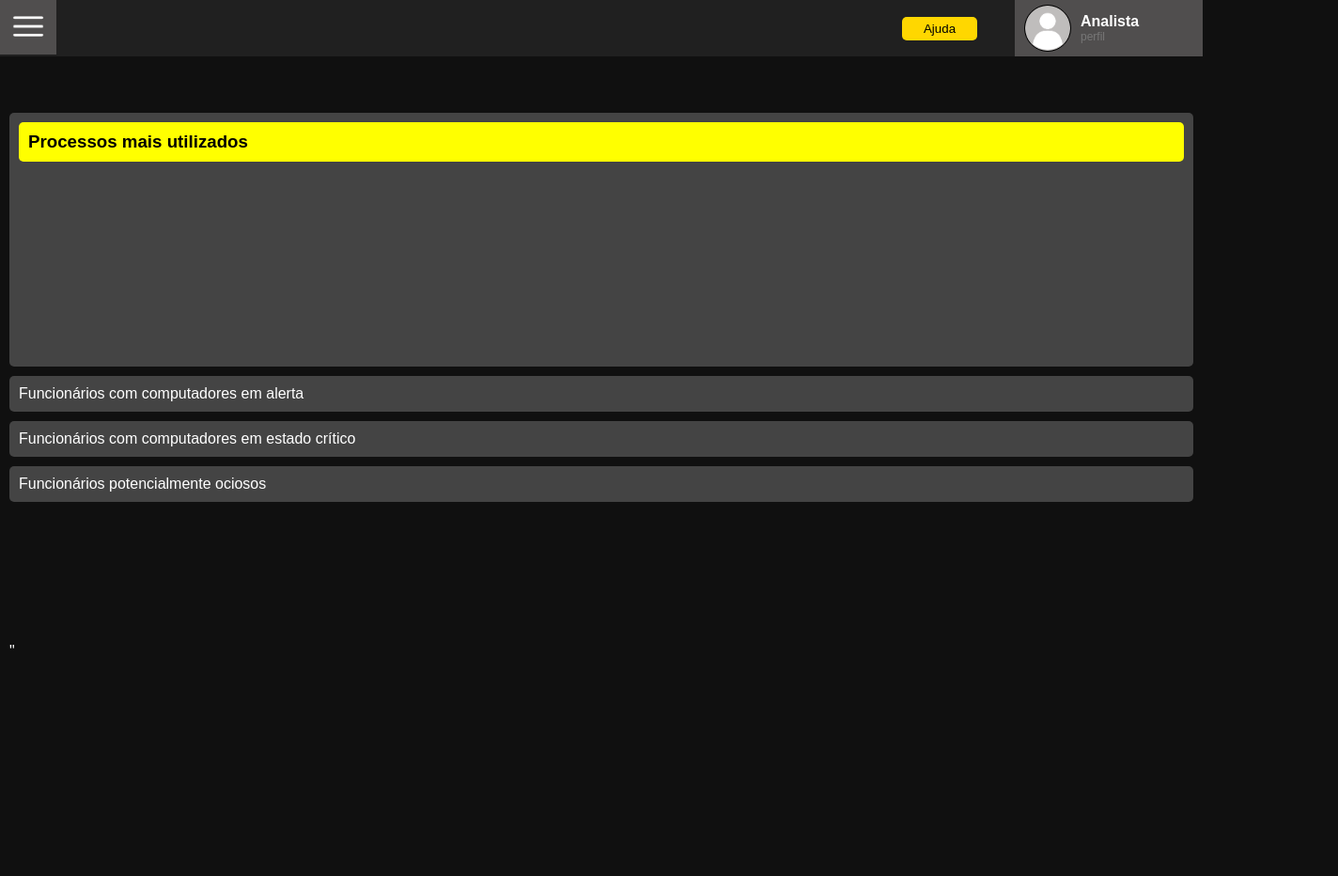
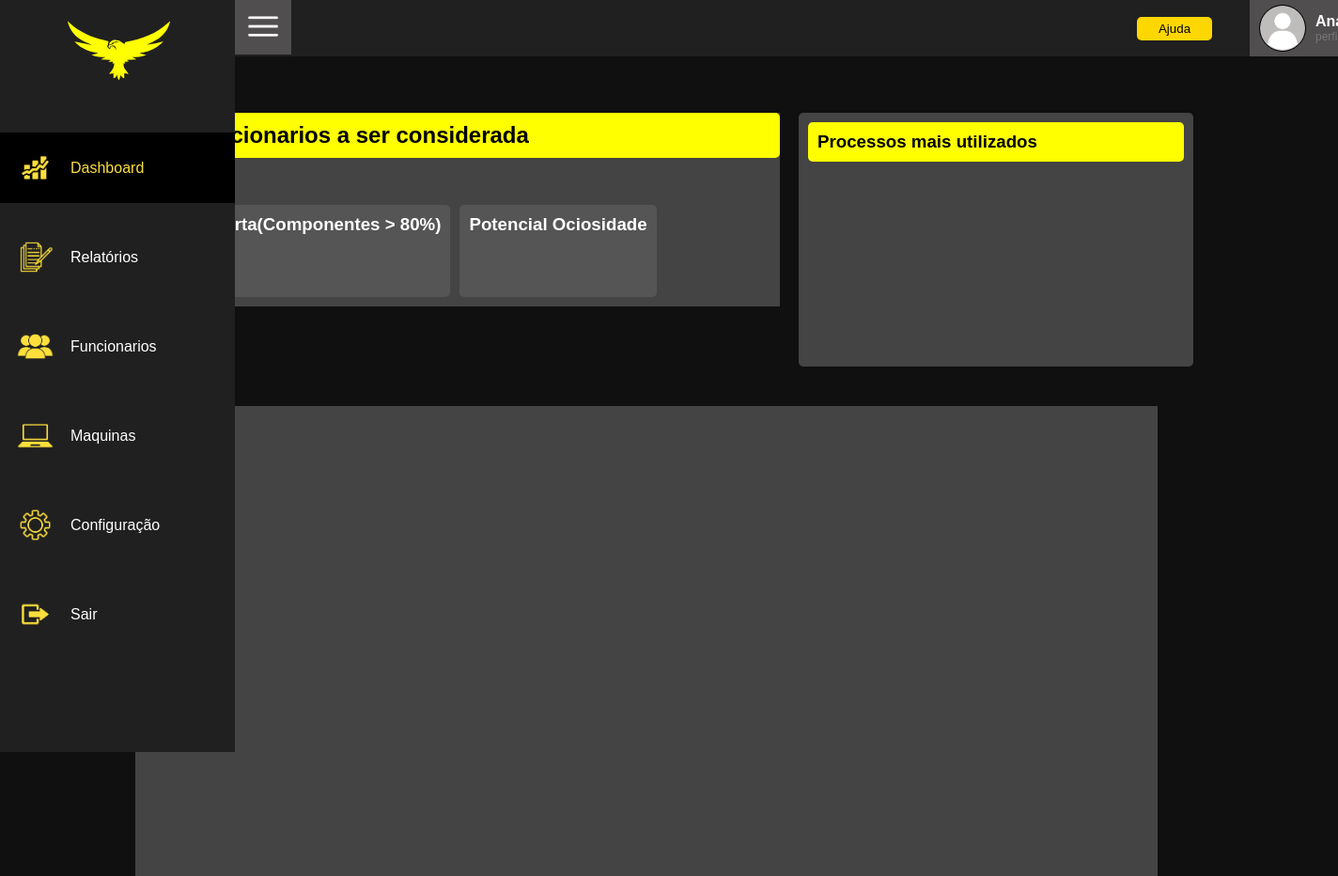
Before and after one commit to RemoteGuard/RemoteGuard, a website: page web-data-viz/public/dashboard/dashboardRenan.html in a window 1280 px wide. Both pictures are taken after a click on the element 15 px from the left and 30 px from the top of the page. Shown: the whole page at 94% size, 1424 px wide, since content can reach past the window. Before the commit the page ends 800 px from the top, so only its background shows below. Drawn offline with nearby package versions, Linux system fonts and the light colour scheme; no server answers.

Commit message:
css pagina renan remodelado

```diff
--- a/web-data-viz/public/css/css-renan.css
+++ b/web-data-viz/public/css/css-renan.css
@@ -6,13 +6,15 @@ body {
     height: 100%;
 }
 
-.content {
+/* .content {
     margin-top: 50px;
     flex: 1;
     display: grid;
     height: 100%;
     gap: 10px;
     padding: 10px;
+    flex-direction: row;
+    justify-content: space-evenly;
 }
 
 .processos {
@@ -21,6 +23,12 @@ body {
     padding: 10px;
     border-radius: 5px;
     height: 270px;
+    width: 320px;
+    flex: 1;
+}
+.descricao {
+padding: 3px;
+margin: 5px;
 }
 
 .processos h3 {
@@ -43,6 +51,13 @@ body {
     cursor: pointer;
 }
 
+.div_alerta{
+    display: flex;
+    flex-direction: column;
+    gap: 10px;
+    font-size: 20px;
+}
+
 .processos button:hover {
     background-color: #555;
 }
@@ -50,7 +65,7 @@ body {
 .info-funcionarios {
     grid-row: 2 / 3;
     display: flex;
-    flex-direction: column;
+    flex-direction: row;
     gap: 10px;
     margin-bottom: 140px;
 }
@@ -59,7 +74,114 @@ body {
     padding: 10px;
     background-color: #444;
     border-radius: 5px;
+} */
+
+
+.content {
+    margin-top: 50px;
+    display: flex; /* Flexbox ativado */
+    flex-direction: row; /* Coloca tudo na mesma linha */
+    gap: 20px; /* Espaçamento entre os itens */
+    justify-content: space-evenly; /* Espaçamento uniforme entre itens */
+    align-items: flex-start; /* Alinhamento no início do eixo vertical */
+    height: auto; /* Ajusta altura automaticamente */
+    padding: 10px;
 }
+
+.info-funcionarios {
+    display: flex;
+    flex-direction: row;
+    gap: 10px;
+    background-color: #444;
+    padding: 10px;
+    border-radius: 5px;
+    width: 820px;
+    margin-top: 40px;
+    align-items: stretch;
+}
+
+.fundo-performance {
+    background-color: #444;
+}
+
+.fundo-performance h2 {
+    background-color: yellow;
+    color: black;
+    margin: 0;
+    padding: 10px;
+    border-radius: 5px;
+}
+
+.info-funcionarios div {
+    padding: 10px;
+    background-color: #555;
+    border-radius: 5px;
+}
+
+.fundo-grafico {
+    background-color: #444;
+    padding: 32px;
+    width: 85%;
+    height: 500px;
+    margin-left: 9rem;
+    overflow: hidden;
+    display: flex;
+    justify-content: center;
+    align-items: center;
+    margin-top: 2rem;
+}
+.chart-area {
+    position: relative;
+    width: 100%;
+    height: 100%;
+}
+
+canvas {
+    width: 100% !important;
+    height: 100% !important;
+    max-width: 100%;
+    max-height: 100%;
+}
+
+.processos {
+    background-color: #444;
+    padding: 10px;
+    border-radius: 5px;
+    height: 270px;
+    width: 620px;
+}
+
+.processos h3 {
+    background-color: yellow;
+    color: black;
+    margin: 0;
+    padding: 10px;
+    border-radius: 5px;
+}
+
+.div_alerta {
+    display: flex;
+    flex-direction: column;
+    gap: 10px;
+    font-size: 20px;
+}
+
+.processos button {
+    display: block;
+    width: 100%;
+    margin: 5px 0;
+    padding: 10px;
+    background-color: #333;
+    color: white;
+    border: none;
+    border-radius: 3px;
+    cursor: pointer;
+}
+
+.processos button:hover {
+    background-color: #555;
+}
+
 
 .grafico {
     grid-column: 2 / 3;
--- a/web-data-viz/public/dashboard/dashboardRenan.html
+++ b/web-data-viz/public/dashboard/dashboardRenan.html
@@ -1,10 +1,12 @@
 <!DOCTYPE html>
 <html lang="en">
+
 <head>
     <meta charset="UTF-8">
     <meta name="viewport" content="width=device-width, initial-scale=1.0">
     <title>RemoteGuard Dashboard</title>
     <script src="https://cdn.jsdelivr.net/npm/apexcharts"></script>
+    <script src="https://cdn.jsdelivr.net/npm/chart.js"></script>
     <link rel="stylesheet" href="../css/css-renan.css">
 </head>
 
@@ -32,8 +34,15 @@
             <img src="../assets/imgs/logo4-amarela.svg" alt="Logo">
         </div>
         <ul class="menu-items">
-          <li class="ativo"><a href="DashAnalista.html"><img src="../assets/imgs/dash.png" alt="Ícone 1">Dashboard</a></li>
-          <li class="naoAtivo"><a href="perfilAnalista.html"><img src="../assets/imgs/config.png"
+            <li class="ativo"><a href="DashGerente.html"><img src="../assets/imgs/dash.png" alt="Ícone 1">Dashboard</a>
+            </li>
+            <li class="naoAtivo"><a href=""><img src="../assets/imgs/relatorio.png" alt="Ícone 1">Relatórios</a></li>
+            <li class="naoAtivo"><a href="CadastroFunc.html"><img src="../assets/imgs/perfil.png"
+                        alt="Ícone 1">Funcionarios</a></li>
+            <li class="naoAtivo"><a href="cadastroNote.html"><img src="../assets/imgs/Maquina.png" alt="Ícone 1">
+                    Maquinas</a>
+            </li>
+            <li class="naoAtivo"><a href="perfilGerente.html"><img src="../assets/imgs/config.png"
                         alt="Ícone 1">Configuração</a></li>
             <li class="naoAtivo"><a href="../login.html"><img src="../assets/imgs/sair.png" alt="Ícone 1">Sair</a></li>
         </ul>
@@ -44,21 +53,75 @@
             <div class="menu-icon"></div>
         </div>
 
+
         <div class="content">
+            <div class="fundo-performance">
+                <h2>Performance de funcionarios a ser considerada</h2>
+                <div class="info-funcionarios">
+
+                    <div class="critico">
+                        <h3>Critico</h3><br>
+                        <span>(Componentes > 90%)</span>
+                        <strong>
+                            <div id="div_card_urgencia"></div>
+                        </strong>
+                    </div>
+                    <div class="alerta">
+                        <h3>Alerta(Componentes > 80%)</h3><br>
+                        <strong>
+                            <div id="div_card_perigo"></div>
+                        </strong>
+                    </div>
+                    <div class="ociosidade">
+                        <h3>Potencial Ociosidade</h3>
+                        <br>
+                        <strong>
+                            <div id="div_card_inatividade"></div>
+                        </strong>
+                    </div>
+                </div>
+            </div>
             <div class="processos">
                 <h3>Processos mais utilizados</h3>
+
+                <br>
+                <div class="div_alerta" id="div_alerta">
+                    <p class="descricao" id="descricao"></p>
                 </div>
-          <!-- Informações de funcionários -->
-          <div class="info-funcionarios">
-            <div class="alerta" id="div_card_alerta">Funcionários com computadores em alerta<br><strong></strong></div>
-            <div class="critico" id="div_card_perigo">Funcionários com computadores em estado crítico<br><strong></strong></div>
-            <div class="ociosidade" id="div_card_inatividade">Funcionários potencialmente ociosos<br><strong></strong></div>
             </div>
-"
-    <canvas id="myChart" width="100" height="40"></canvas>
+        </div>
+        <div class="fundo-grafico">
+            <div class="chart-area">
+                <canvas id="myChart"></canvas>
+            </div>
+        </div>
+
+
 </body>
 <script>
     const requisicaoPadrao = "";
+
+    document.getElementById('menu-icone').addEventListener('click', function () {
+        var menuhamburguer = document.getElementById('menuhamburguer');
+        var mainContainer = document.getElementById('main-Container');
+        var header = document.getElementById('main-header');
+
+        // Alterna a classe 'open' para o menu e a 'menu-open' para o conteúdo e header
+        menuhamburguer.classList.toggle('open');
+        document.body.classList.toggle('menu-open');
+    });
+
+    const menuItems = document.querySelectorAll('.menu-items li');
+
+    menuItems.forEach(item => {
+        item.addEventListener('click', function () {
+            // Remove a classe 'active' de todos os itens
+            menuItems.forEach(el => el.classList.remove('active'));
+            // Adiciona a classe 'active' ao item clicado
+            this.classList.add('active');
+        });
+    });
+
     function trazerProcessos() {
         let qtdProcessos = []
         var nomeFuncionarios = []
@@ -94,26 +157,18 @@
                         return acc;
                     }, {})
                     var jsonContagem = contagem
-                    console.log(contagem)
                     var contagemOrdenada = Object.entries(contagem).sort((a, b) => b[1] - a[1]).map((v) => ({ nome: v[0], qtd: v[1] }))
-                    console.log(contagemOrdenada)
-                    console.log(contagemOrdenada[0].nome)
                     var processosMaisUtilizadosNome = []
                     var processosMaisUtilizadosQtd = []
-                    processosMaisUtilizadosNome = [contagemOrdenada[0].nome]
-                    console.log(processosMaisUtilizadosNome)
-
                     for (var i = 0; i < 6; i++) {
-                        console.log(contagemOrdenada[i].nome);
-                        var nomeDaVez = contagemOrdenada[i];
-                        var qtdDaVez = contagemOrdenada[i];
-                        console.log(nomeDaVez.nome);
+                        var nomeDaVez = contagemOrdenada[i].nome;
+                        var qtdDaVez = contagemOrdenada[i].qtd;
                         processosMaisUtilizadosNome.push(nomeDaVez);
                         processosMaisUtilizadosQtd.push(qtdDaVez)
                     }
-                    div_alerta.innerHTML = ''
+                    descricao.innerHTML = ''
                     for (var i = 0; i < processosMaisUtilizadosNome.length; i++) {
-                        div_alerta.innerHTML += processosMaisUtilizadosNome[i] + " total: " + processosMaisUtilizadosQtd[i] + "<br>"
+                        descricao.innerHTML += (i + 1) + "º " + processosMaisUtilizadosNome[i] + "<br>"
                     }
                     setTimeout(trazerProcessos, 2000)
                 });
@@ -158,7 +213,6 @@
                     inatividadeContainer.innerHTML = '';
                     urgenciaContainer.innerHTML = '';
                     perigoContainer.innerHTML = '';
-
 
                     function adicionarNomesAoCard(container, nomes) {
                         nomes.forEach(nome => {
@@ -273,7 +327,7 @@
                 }
             ],
             backgroundColor: gerarCorAleatoria(),
-            borderColor: 'rgba(0, 123, 255, 1)'
+            borderColor: 'black'
         }));
 
         const ctx = document.getElementById('myChart').getContext('2d');
@@ -287,8 +341,42 @@
                 },
                 options: {
                     responsive: true,
+                    scales: {
+                        x: {
+                            ticks: {
+                                color: 'white' // Cor dos números no eixo X
+                            },
+                            grid: {
+                                color: 'white' // Cor das grades no eixo X
+                            }
+                        },
+                        y: {
+                            ticks: {
+                                color: 'white' // Cor dos números no eixo Y
+                            },
+                            grid: {
+                                color: 'white' // Cor das grades no eixo Y
+                            }
+                        }
+                    },
                     plugins: {
-                        legend: { position: 'top' },
+                        legend: {
+                            position: 'top',
+                            labels: {
+                                color: 'white' // Cor da legenda
+                            },
+                        }, title: {
+                            display: true,
+                            align: "top",
+                            font: {
+                                weight: "normal",
+                                size: 30,
+                            },
+                            color: "#ffffffff",
+                            text: "Uso dos componentes pela quantidade de processos",
+                        },
+
+
                         tooltip: {
                             callbacks: {
                                 label: function (context) {
```
Also changed, not shown: 2 other files. Lines whose indentation alone changed are shown as unchanged.
